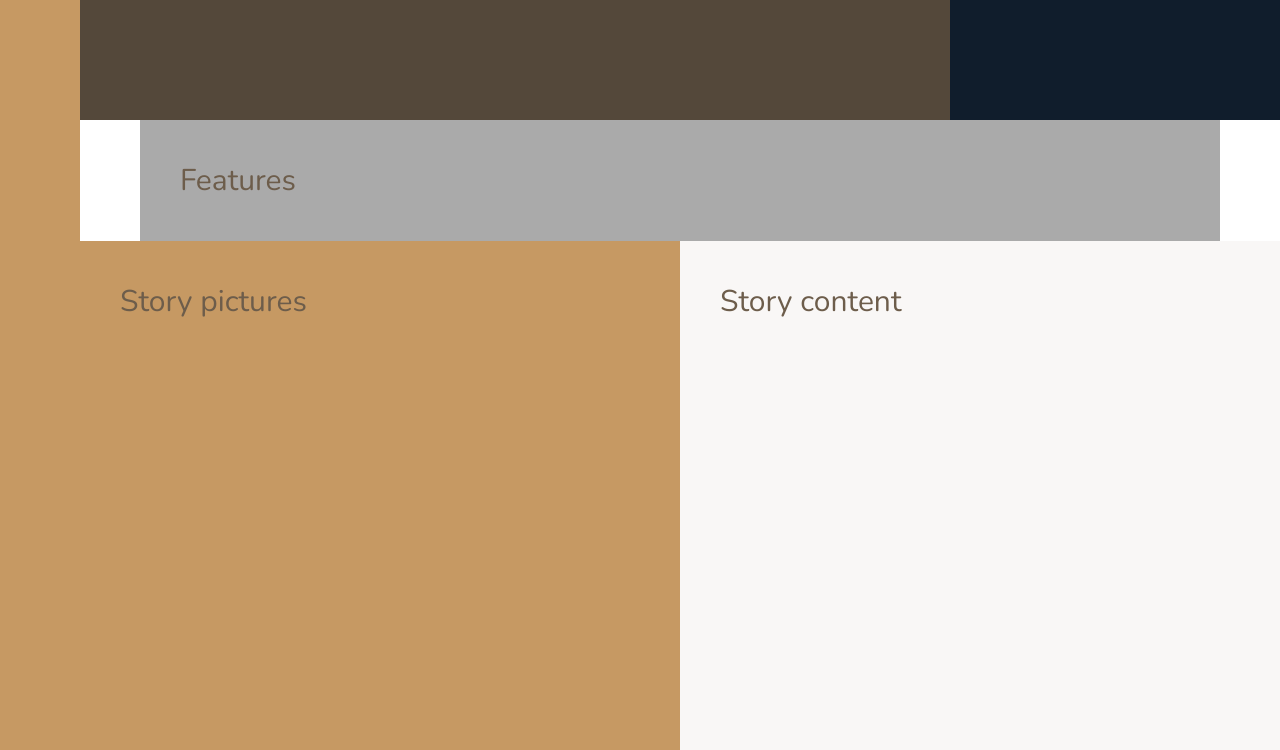
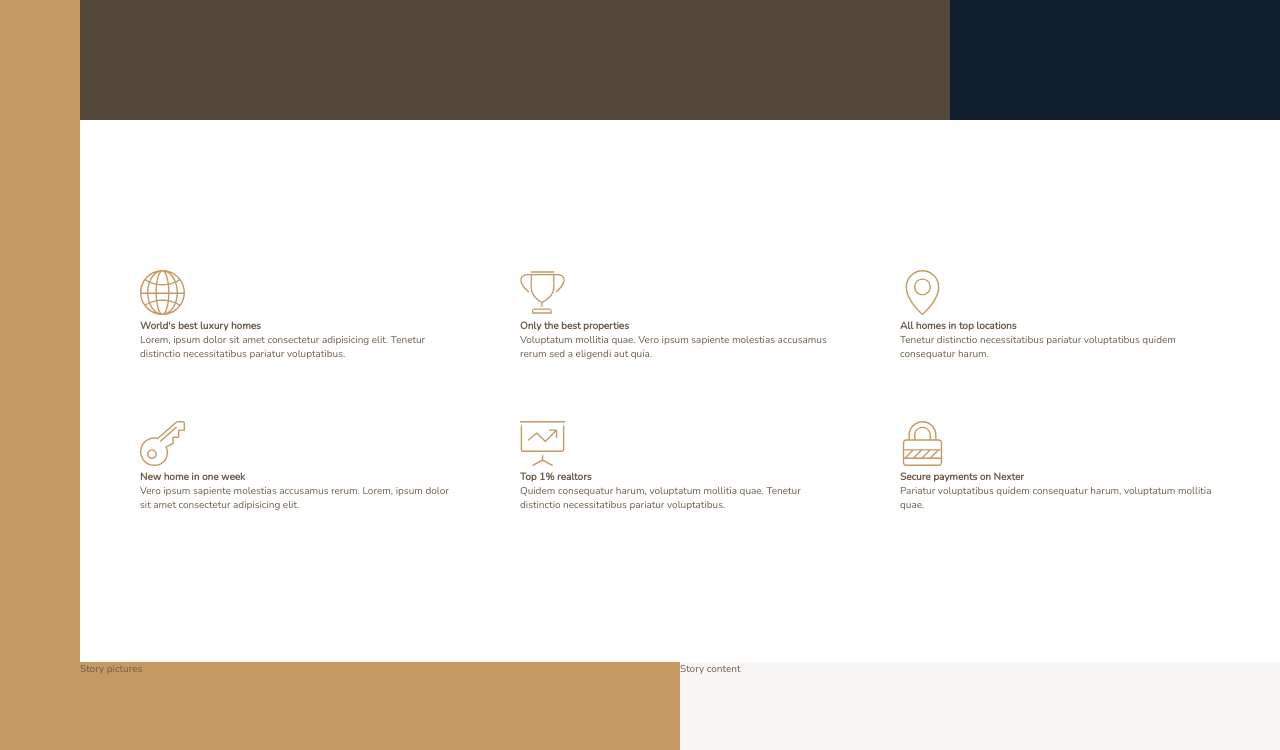
Before and after one commit to kremsnita420/nexter-sass-grid, a website: page index.html in a window 1280 px wide. Shown: the part 520-1270 px from the top of the page. Drawn offline with nearby package versions, Linux system fonts and the light colour scheme.

Commit message:
initial grid layout setup

```diff
--- a/index.html
+++ b/index.html
@@ -25,7 +25,82 @@
 		<div class="realtors">Top 3 Realtors</div>
 
 		<!-- ! Section Features -->
-		<section class="features">Features</section>
+		<section class="features">
+			<!-- emet .feature{feature $}*6 -->
+			<!-- feature 1 -->
+			<div class="feature">
+				<svg class="feature__icon">
+					<use href="./img/sprite.svg#icon-global" />
+				</svg>
+
+				<h4 class="heading-4">World's best luxury homes</h4>
+				<p class="feature-text">
+					Lorem, ipsum dolor sit amet consectetur adipisicing elit. Tenetur
+					distinctio necessitatibus pariatur voluptatibus.
+				</p>
+			</div>
+			<!-- feature 2 -->
+			<div class="feature">
+				<svg class="feature__icon">
+					<use href="./img/sprite.svg#icon-trophy" />
+				</svg>
+
+				<h4 class="heading-4">Only the best properties</h4>
+				<p class="feature-text">
+					Voluptatum mollitia quae. Vero ipsum sapiente molestias accusamus
+					rerum sed a eligendi aut quia.
+				</p>
+			</div>
+			<!-- feature 3 -->
+			<div class="feature">
+				<svg class="feature__icon">
+					<use href="./img/sprite.svg#icon-map-pin" />
+				</svg>
+
+				<h4 class="heading-4">All homes in top locations</h4>
+				<p class="feature-text">
+					Tenetur distinctio necessitatibus pariatur voluptatibus quidem
+					consequatur harum.
+				</p>
+			</div>
+			<!-- feature 4 -->
+			<div class="feature">
+				<svg class="feature__icon">
+					<use href="./img/sprite.svg#icon-key" />
+				</svg>
+
+				<h4 class="heading-4">New home in one week</h4>
+				<p class="feature-text">
+					Vero ipsum sapiente molestias accusamus rerum. Lorem, ipsum dolor sit
+					amet consectetur adipisicing elit.
+				</p>
+			</div>
+
+			<!-- feature 5 -->
+			<div class="feature">
+				<svg class="feature__icon">
+					<use href="./img/sprite.svg#icon-presentation" />
+				</svg>
+
+				<h4 class="heading-4">Top 1% realtors</h4>
+				<p class="feature-text">
+					Quidem consequatur harum, voluptatum mollitia quae. Tenetur distinctio
+					necessitatibus pariatur voluptatibus.
+				</p>
+			</div>
+			<!-- feature 6 -->
+			<div class="feature">
+				<svg class="feature__icon">
+					<use href="./img/sprite.svg#icon-lock" />
+				</svg>
+
+				<h4 class="heading-4">Secure payments on Nexter</h4>
+				<p class="feature-text">
+					Pariatur voluptatibus quidem consequatur harum, voluptatum mollitia
+					quae.
+				</p>
+			</div>
+		</section>
 
 		<!-- ! Stories -->
 		<div class="story__pictures">Story pictures</div>
--- a/sass/_base.scss
+++ b/sass/_base.scss
@@ -43,9 +43,4 @@ body {
 		[sidebar-start] 8rem [sidebar-end full-start] minmax(6rem, 1fr)
 		[center-start] repeat(8, [col-start] minmax(min-content, 14rem) [col-end])
 		[center-end] minmax(6rem, 1fr) [full-end];
-
-	& > * {
-		padding: 4rem;
-		font-size: 3rem;
-	}
 }
--- a/sass/_features.scss
+++ b/sass/_features.scss
@@ -1,4 +1,23 @@
+//all features
 .features {
-	background-color: $color-grey-light-2;
 	grid-column: center-start / center-end;
+
+	margin: 15rem 0;
+
+	// grid
+	display: grid;
+	grid-template-columns: repeat(3, 1fr);
+	grid-gap: 6rem;
 }
+
+//single feature
+.feature {
+	&__icon {
+		fill: $color-primary;
+		width: 4.5rem;
+		height: 4.5rem;
+	}
+
+	&__text {
+	}
+}
```
Also changed, not shown: css/style.css.
